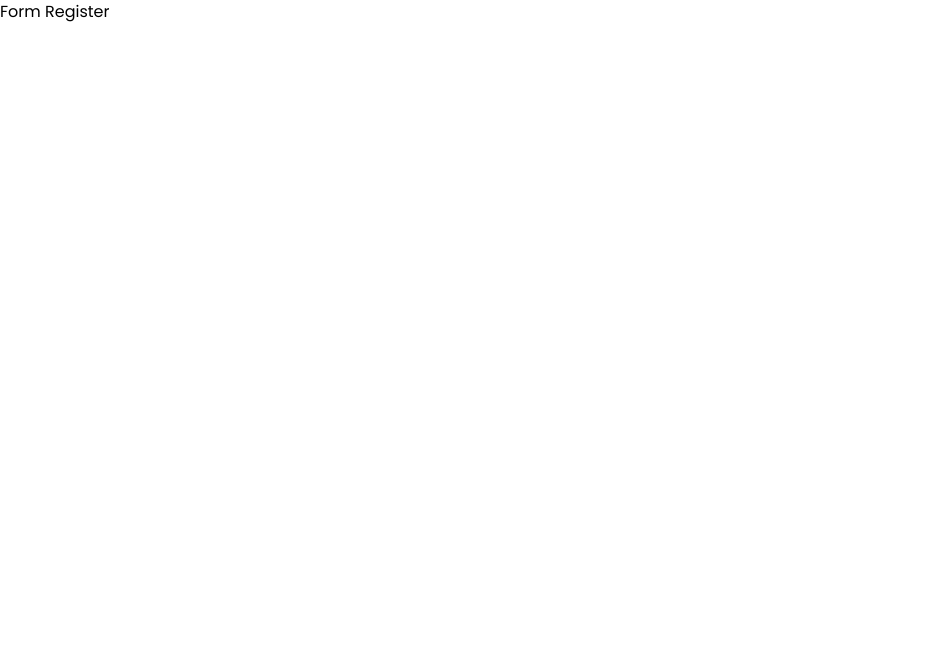
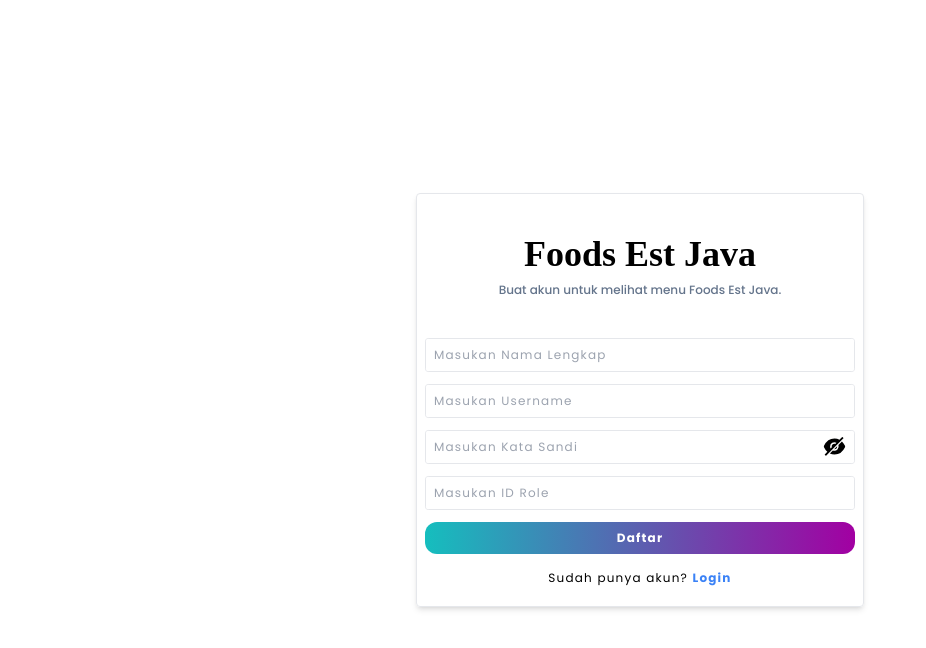
Before and after one commit to msfrzl1/food_est_java, a React (Vite) app: page /register in a window 1280 px wide. Shown: the top 648 px of the page, without its empty margins (0-926 px from the left). Built offline with nearby package versions, Linux system fonts and the light colour scheme; a web font is replaced by a local one.

Commit message:
create form register and add show password

```diff
--- a/src/components/Fragments/FormLogin.jsx
+++ b/src/components/Fragments/FormLogin.jsx
@@ -18,7 +18,7 @@ export default function FormLogin() {
             <div className='flex flex-col gap-3 tracking-widest'>
                <FormInput name={'username'} placeholder={'Masukan Username'} />
                <div className='relative'>
-                  <FormInput type={showPassword ? 'text' : 'password'} name={'password'} placeholder={'Masukan Password'} />
+                  <FormInput type={showPassword ? 'text' : 'password'} name={'password'} placeholder={'Masukan Kata Sandi'} />
                   <button onClick={handleShowPassword} className='absolute top-[4px] right-2'>
                      {showPassword ? <AiFillEye size={25} /> : <AiFillEyeInvisible size={25} />}
                   </button>
--- a/src/components/Fragments/FormRegister.jsx
+++ b/src/components/Fragments/FormRegister.jsx
@@ -1,7 +1,42 @@
+import { useState } from 'react';
+import FormInput from '../Elements/FormInput';
+import { AiFillEye, AiFillEyeInvisible } from 'react-icons/ai';
+import Button from '../Elements/Button';
+import { Link } from 'react-router-dom';
+
 export default function FormRegister() {
+   const [showPassword, setShowPassword] = useState(false);
+
+   const handleShowPassword = () => {
+      setShowPassword(!showPassword);
+   };
+
    return (
-      <div>
-         <h1>Form Register</h1>
+      <div className='min-h-screen max-w-md mx-auto flex justify-center items-center px-3 lg:px-0'>
+         <div className='w-full px-2 pb-5 text-xs border rounded shadow-md'>
+            <div className='py-10 text-center'>
+               <h1 className='font-briem font-black text-4xl'>Foods Est Java</h1>
+               <p className='font-medium mt-2 text-slate-500'>Buat akun untuk melihat menu Foods Est Java.</p>
+            </div>
+            <div className='flex flex-col gap-3 tracking-widest'>
+               <FormInput name={'name'} placeholder={'Masukan Nama Lengkap'} />
+               <FormInput name={'username'} placeholder={'Masukan Username'} />
+               <div className='relative'>
+                  <FormInput type={showPassword ? 'text' : 'password'} name={'password'} placeholder={'Masukan Kata Sandi'} />
+                  <button onClick={handleShowPassword} className='absolute top-[4px] right-2'>
+                     {showPassword ? <AiFillEye size={25} /> : <AiFillEyeInvisible size={25} />}
+                  </button>
+               </div>
+               <FormInput type={'number'} name={'roleId'} placeholder={'Masukan ID Role'} />
+               <Button className='bg-gradient-to-r from-[#15bebe] to-[#a200a2] hover:from-[#a200a2] hover:to-[#15bebe] text-white' value={'Daftar'} />
+               <p className='text-center'>
+                  Sudah punya akun?{' '}
+                  <Link to='/login' className='text-blue-500 font-bold hover:underline transition duration-300 ease-in-out'>
+                     Login
+                  </Link>
+               </p>
+            </div>
+         </div>
       </div>
    );
 }
```
